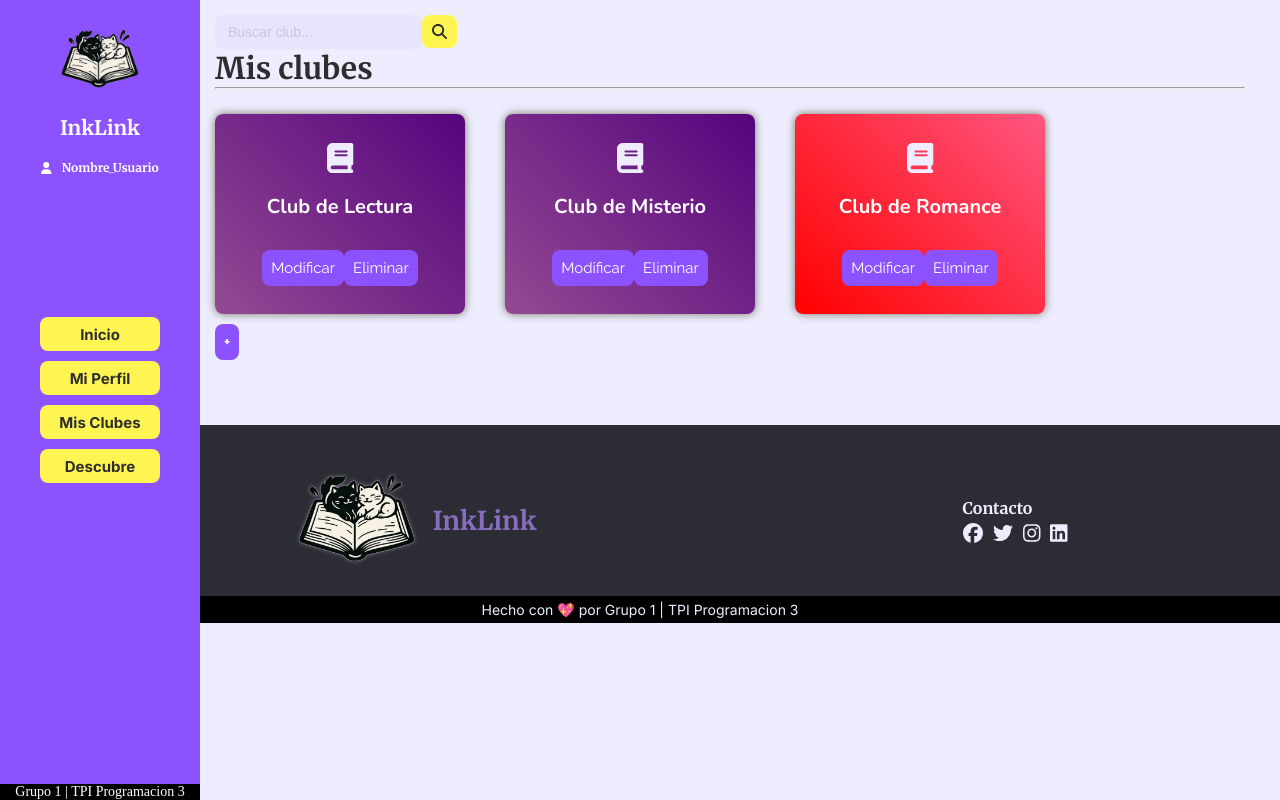
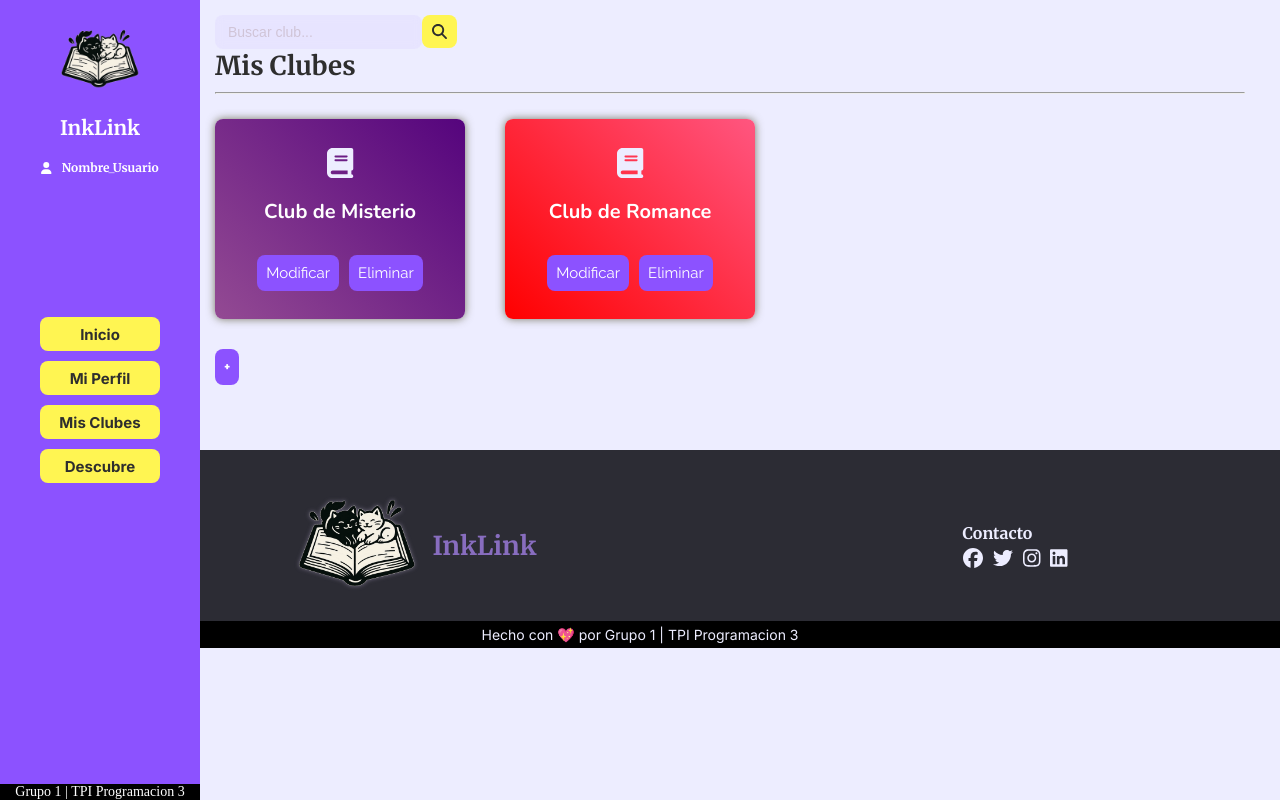
Before and after one commit to GGabi40/TPI-Programacion3, a React (Vite) app in the folder frontend/: page /mis-clubes in a window 1280 px wide. Built offline with nearby package versions, Linux system fonts and the light colour scheme.

Commit message:
Reorganize Club Components

```diff
--- a/frontend/src/components/cardClub/CardClub.jsx
+++ b/frontend/src/components/cardClub/CardClub.jsx
@@ -6,7 +6,7 @@ import { faBook } from "@fortawesome/free-solid-svg-icons";
 import { useNavigate } from "react-router";
 
 /* Acá están los cards de cada club */
-const CardClub = ({ club }) => {
+const CardClub = ({ club, showButtons }) => {
   const navigate = useNavigate();
 
   const handleViewDetails = () => {
@@ -20,6 +20,12 @@ const CardClub = ({ club }) => {
     >
       <FontAwesomeIcon icon={faBook} size="3x" />
       <p>{club.name}</p>
+      {showButtons && (
+        <div className="btn-cards">
+          <button type="submit">Modificar</button>
+          <button type="submit">Eliminar</button>
+        </div>
+      )}
     </div>
   );
 };
--- a/frontend/src/components/clubList/ClubList.jsx
+++ b/frontend/src/components/clubList/ClubList.jsx
@@ -3,9 +3,9 @@ import "./clubList.css";
 
 import CardClub from "../cardClub/CardClub";
 
-/* Acá se van a listar los clubes */
+/* Acá se van a listar los clubes por mapeo */
 /* Facilita la reutilizacion */
-const ClubList = ({ clubs, title }) => {
+const ClubList = ({ clubs, title, showButtons }) => {
   return (
     <div className="club-list">
       <h2>{title}</h2>
@@ -13,7 +13,7 @@ const ClubList = ({ clubs, title }) => {
 
       <div className="club-cards-parent">
         {clubs.map((club, index) => (
-          <CardClub key={index} club={club} />
+          <CardClub key={index} club={club} showButtons={showButtons} />
         ))}
       </div>
     </div>
--- a/frontend/src/components/clubes/Clubes.jsx
+++ b/frontend/src/components/clubes/Clubes.jsx
@@ -55,8 +55,8 @@ const Clubes = () => {
   return (
     <div className="hero-container">
 
-      <ClubList clubs={misClubes} title='Mis Clubes' />
-      <ClubList clubs={descubreClubes} title='Descubre' />
+      <ClubList clubs={misClubes} title='Mis Clubes' showButtons={false} />
+      <ClubList clubs={descubreClubes} title='Descubre' showButtons={false} />
 
     </div>
   );
--- a/frontend/src/components/misClubes/MisClubes.jsx
+++ b/frontend/src/components/misClubes/MisClubes.jsx
@@ -6,6 +6,7 @@ import { useNavigate } from "react-router";
 import LeftNav from '../nav/LeftNav';
 import Search from '../search/Search';
 import FooterSmall from '../footer/FooterSmall'
+import ClubList from "../clubList/ClubList";
 
 const MisClubes = () => {
   const navigate = useNavigate();
@@ -13,6 +14,29 @@ const MisClubes = () => {
   const handleClick = () => {
     navigate("/modifyclub");
   };
+
+  const misClubes = [
+    {
+      name: "Club de Misterio",
+      description: "Lectura de novelas de misterio y suspenso.",
+      progress: "asincronica",
+      gender: "misterio",
+      interest: "Sherlock Holmes, Agatha Christie",
+      privacy: false,
+      restriction: false,
+      color: "violet",
+    },
+    {
+      name: "Club de Romance",
+      description: "Historias de amor y drama.",
+      progress: "sincronica",
+      gender: "romance",
+      interest: "Jane Austen, Nicholas Sparks",
+      privacy: true,
+      restriction: false,
+      color: "red",
+    },
+  ];
 
   return (
     <>
@@ -23,39 +47,9 @@ const MisClubes = () => {
           {/*probando aca decia hero-container */}
           <Search onSearch={(valor) => console.log("Buscando:", valor)} />
 
-          <h1>Mis clubes</h1>
-          <hr />
+          <ClubList clubs={misClubes} title='Mis Clubes' showButtons={true} />
 
-          <div className="club-cards-parent">
-            <div className="club-card-child violet">
-              <FontAwesomeIcon icon={faBook} size="3x" />
-              <p>Club de Lectura</p>
-              <div className="btn-cards">
-                <button type="submit" onClick={handleClick}>
-                  Modificar
-                </button>
-                <button type="submit">Eliminar</button>
-              </div>
-            </div>
-
-            <div className="club-card-child violet">
-              <FontAwesomeIcon icon={faBook} size="3x" />
-              <p>Club de Misterio</p>
-              <div className="btn-cards">
-                <button type="submit">Modificar</button>
-                <button type="submit">Eliminar</button>
-              </div>
-            </div>
-
-            <div className="club-card-child red">
-              <FontAwesomeIcon icon={faBook} size="3x" />
-              <p>Club de Romance</p>
-              <div className="btn-cards">
-                <button type="submit">Modificar</button>
-                <button type="submit">Eliminar</button>
-              </div>
-            </div>
-          </div>
+          {/* Cambiar boton + */}
           <button id="btn-add" type="submit" className="agregar-clubs">
             <b>+</b>
           </button>
--- a/frontend/src/styles/index.css
+++ b/frontend/src/styles/index.css
@@ -126,7 +126,6 @@ button.action:hover {
 
 .form-container {
   background: rgba(44, 44, 52, 0.9);
-  /* semi-transparente tipo glassmorphism */
   margin: auto;
   padding: 3rem;
   border-radius: var(--border-radius);
@@ -371,34 +370,6 @@ button[type="submit"]:hover {
   }
 }
 
-@keyframes gradientMove {
-  0% {
-    background-position: 0% 50%;
-  }
-
-  50% {
-    background-position: 100% 50%;
-  }
-
-  100% {
-    background-position: 0% 50%;
-  }
-}
-
-@keyframes gradientMove {
-  0% {
-    background-position: 0% 50%;
-  }
-
-  50% {
-    background-position: 100% 50%;
-  }
-
-  100% {
-    background-position: 0% 50%;
-  }
-}
-
 /* Home Container */
 
 .home-container {
@@ -527,6 +498,10 @@ footer.footer-small {
   padding-left: 7rem;
 }
 
+.btn-cards {
+  display: flex;
+  gap: 1rem;
+}
 
 /* MEDIA QUERY */
 
```
